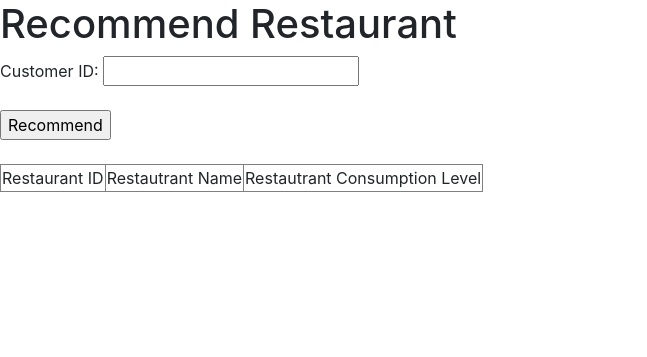
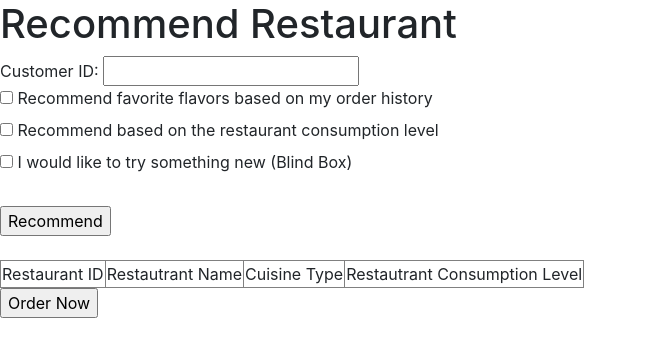
Before and after one commit to ShanglinMo/team777, a Django app: page /recommendation/ in a window 1280 px wide. Shown: the part 56-413 px from the top of the page, without its empty margins (0-647 px from the left). Run offline with Django 4.2, Linux system fonts and the light colour scheme; some libraries are stand-ins or nearby versions.

Commit message:
updated the recommendation function

```diff
--- a/website/templates/recommendation.html
+++ b/website/templates/recommendation.html
@@ -9,6 +9,14 @@
 <form action="" method="POST">
 {% csrf_token %}
 Customer ID: <input type="text" name="Customer_ID"/><br/>
+<input type="checkbox" id="history" name="history" value="History">
+<label for="history"> Recommend favorite flavors based on my order history</label><br>
+
+<input type="checkbox" id="price" name="price" value="Price">
+<label for="price"> Recommend based on the restaurant consumption level </label><br>
+
+<input type="checkbox" id="random" name="random" value="Random">
+<label for="random"> I would like to try something new (Blind Box)</label><br>
 <br>
 <input type="submit" value="Recommend"/>
 
@@ -18,6 +26,7 @@
     <tr>
         <td>Restaurant ID</td>
         <td>Restautrant Name</td>
+        <td>Cuisine Type</td>
         <td>Restautrant Consumption Level</td>
     </tr>
     {% for x in query%}
@@ -25,8 +34,14 @@
     <td>{{ x.0}}</td>
     <td>{{ x.1}}</td>
     <td>{{ x.2}}</td>
+    <td>{{ x.3}}</td>
     </tr>
     {% endfor %}
 </table>
+
+<form action="http://127.0.0.1:8000/insert/">
+<input type="submit" value="Order Now"/>
+</form>
+
 </body>
 {%endblock%}
--- a/website/views.py
+++ b/website/views.py
@@ -9,6 +9,8 @@
 from django.http import HttpResponse
 from django.template import loader
 from .forms import RestaurantSearchForm
+
+
 # def home(request):
 
 
@@ -182,13 +184,9 @@
 
 def recommendation(request):
     if request.method == "POST":
-        if request.POST.get("Customer_ID"): #and request.POST.get("Recommend on History"):
+        if request.POST.get("Customer_ID") and request.POST.get("price"):
             with connection.cursor() as cursor:
                 customerID = request.POST.get("Customer_ID")
-                # customerInfo = Orders.objects.raw('select Customer_ID, avg(Price) as avgPrice\
-                #                                     from Orders \
-                #                                     where Customer_ID = %s\
-                #                                     group by Customer_ID',[customerID])
                 cursor.execute('select Customer_ID,avg(Price) as avgPrice\
                                                      from Orders \
                                                      where Customer_ID = %s\
@@ -198,7 +196,7 @@
                 for c in customerInfo:
                     avgPrice = c[1]
                     if int(avgPrice) <= 10:
-                        cursor.execute("select temp.Restaurant_ID, r.Name, temp.Consumption_Level\
+                        cursor.execute("select temp.Restaurant_ID, r.Name, r.Cuisine_Type, temp.Consumption_Level\
                                         from (select Restaurant_ID, Consumption_Level\
                                         from RestaurantConsumptionLevel\
                                         where Consumption_Level = 'Low'\
@@ -207,7 +205,7 @@
                         query = cursor.fetchall()
                         return render(request, 'recommendation.html', {'query': query})
                     elif int(avgPrice) > 10 and int(avgPrice) <= 20:
-                        cursor.execute("select temp.Restaurant_ID, r.Name, temp.Consumption_Level\
+                        cursor.execute("select temp.Restaurant_ID, r.Name, r.Cuisine_Type, temp.Consumption_Level\
                                         from (select Restaurant_ID,Consumption_Level\
                                         from RestaurantConsumptionLevel\
                                         where Consumption_Level = 'Medium'\
@@ -217,7 +215,7 @@
                         return render(request, 'recommendation.html', {'query': query})
                     # avgPrice > 20
                     else:
-                        cursor.execute("select temp.Restaurant_ID, r.Name, temp.Consumption_Level\
+                        cursor.execute("select temp.Restaurant_ID, r.Name, r.Cuisine_Type, temp.Consumption_Level\
                                         from (select Restaurant_ID, Consumption_Level\
                                         from RestaurantConsumptionLevel\
                                         where Consumption_Level = 'High'\
@@ -225,6 +223,39 @@
                                         limit 5) as temp natural join Restaurants r;")
                         query = cursor.fetchall()
                         return render(request, 'recommendation.html', {'query': query})
+
+        elif request.POST.get("Customer_ID") and request.POST.get("history"):
+            with connection.cursor() as cursor:
+                customerID = request.POST.get("Customer_ID")
+                cursor.execute('SELECT r.Cuisine_Type\
+                                FROM easy_dinner.Orders o natural join easy_dinner.Restaurants r natural join easy_dinner.RestaurantConsumptionLevel rcl\
+                                where Customer_ID = %s;',[customerID])
+                cuisineType = cursor.fetchall()
+                cuisineType = cuisineType[0][0]
+                temp = ''.join(cuisineType)
+                # temp = ', '.join(map(str, cuisineType))
+                cuisine_type = temp.split(",")
+                cuisine = max(cuisine_type,key=cuisine_type.count)
+                cuisine_type = '%' + cuisine + '%'
+                cursor.execute("select temp.Restaurant_ID, r.Name, r.Cuisine_Type, temp.Consumption_Level\
+                                        from (select Restaurant_ID, Consumption_Level\
+                                        from RestaurantConsumptionLevel\
+                                        ORDER BY RAND()) as temp natural join Restaurants r\
+                                        where lower(r.Cuisine_Type) like lower(%s)\
+                                        limit 5;",[cuisine_type])
+                query = cursor.fetchall()
+                return render(request, 'recommendation.html', {'query': query})
+        elif request.POST.get("Customer_ID") and request.POST.get("random"):
+            with connection.cursor() as cursor:
+                cursor.execute("select temp.Restaurant_ID, r.Name, r.Cuisine_Type, temp.Consumption_Level\
+                                    from (select Restaurant_ID, Consumption_Level\
+                                    from RestaurantConsumptionLevel\
+                                    ORDER BY RAND()\
+                                    limit 5) as temp natural join Restaurants r;")
+                query = cursor.fetchall()
+                return render(request, 'recommendation.html', {'query': query})
+        else:
+            return render(request,"recommendation.html")
     else:
         return render(request,"recommendation.html")
 
```
